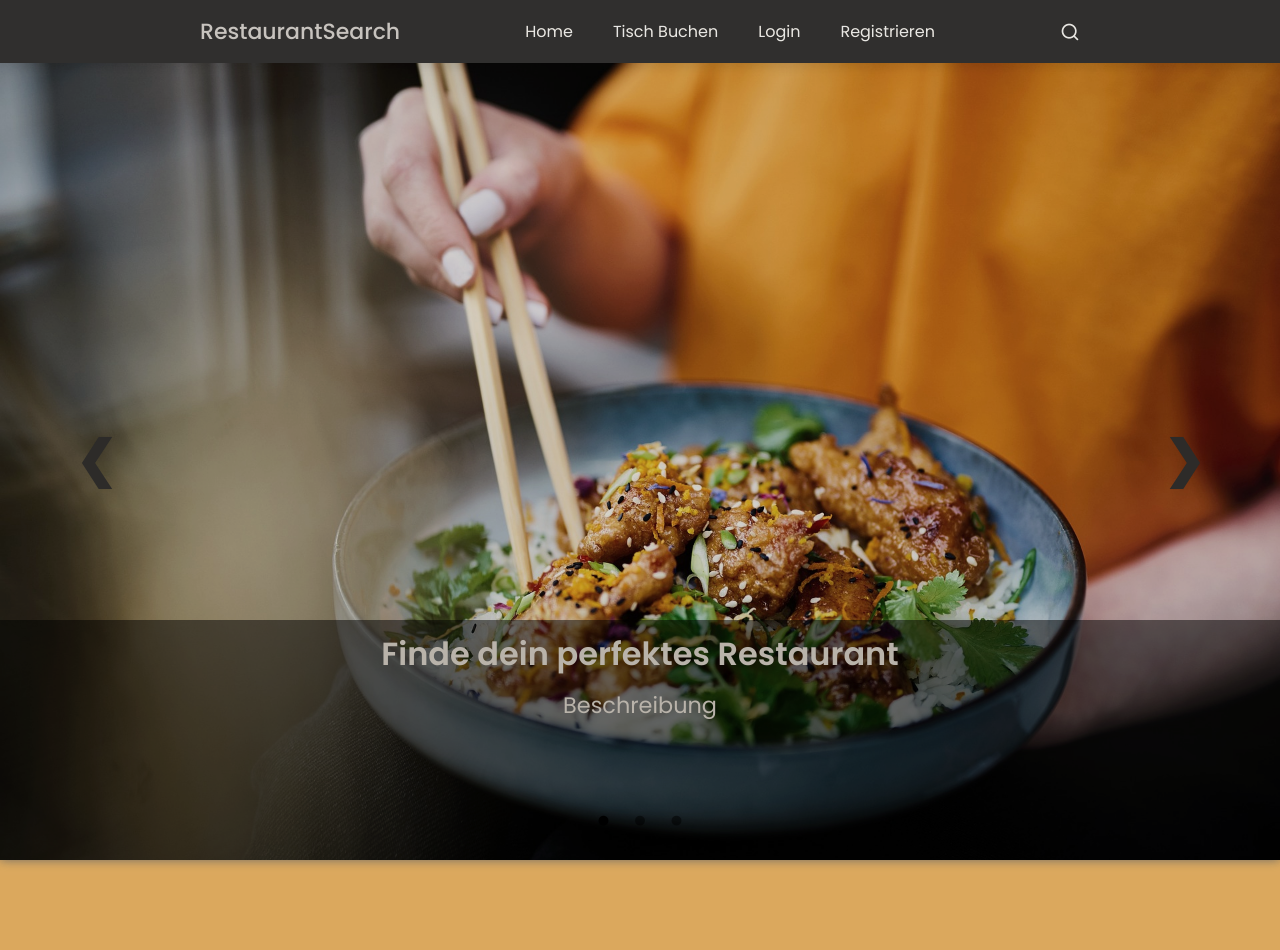
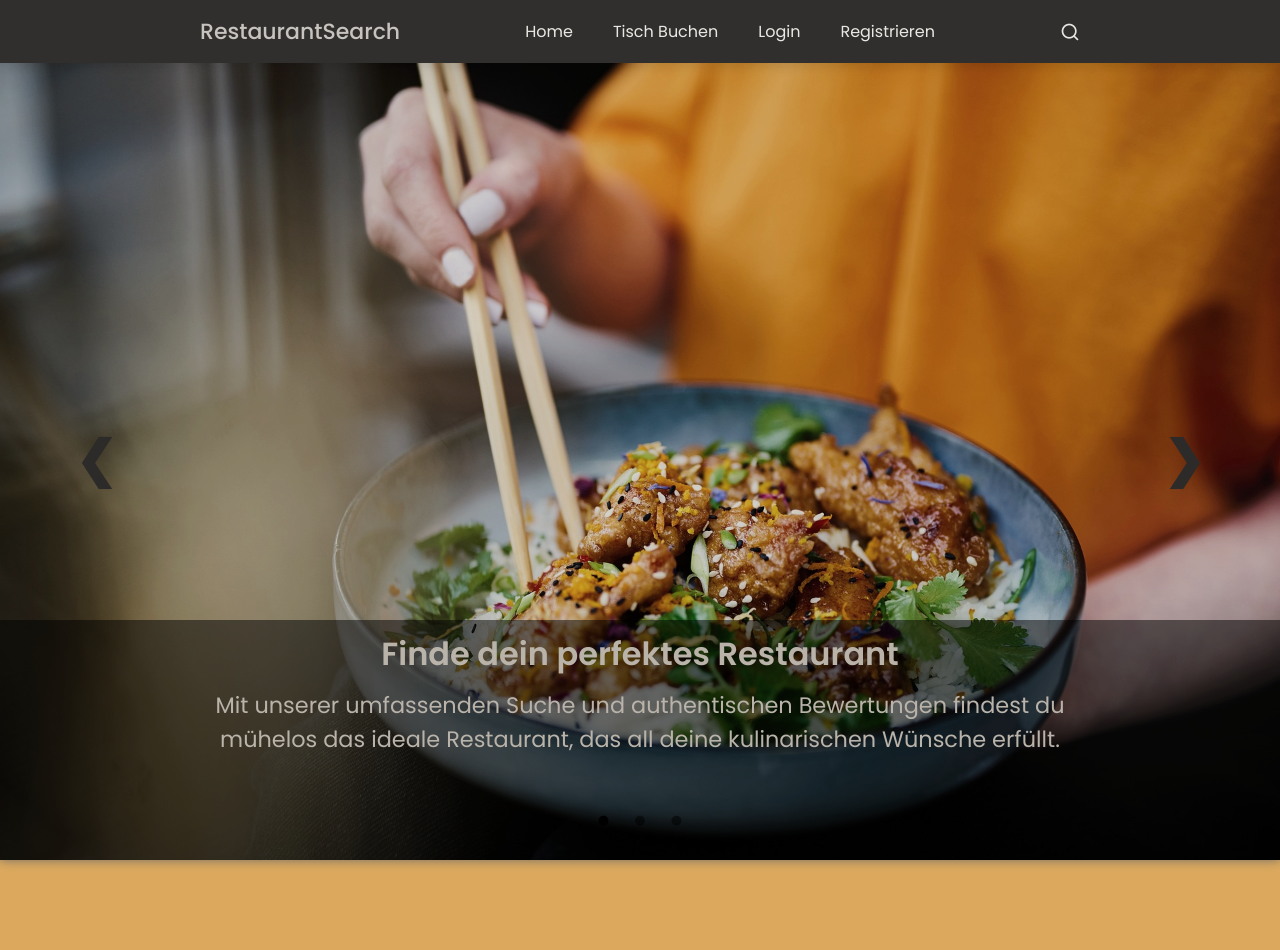
Before and after one commit to marten229/HomepageDashboardSystem, a Django app: template templates/home.html in a window 1280 px wide; the page is wider, and only the part inside the window is pictured. Shown: the top 950 px of that part. Run offline with Django 3.2, Linux system fonts and the light colour scheme; the template is opened without the code that fills it: most values are stand-ins (such as "Sample title", 1, 10 or a date in 2020); grey boxes marked "Sample" are stand-in pictures.

Commit message:
Update slide descriptions in home.html

```diff
--- a/templates/home.html
+++ b/templates/home.html
@@ -52,21 +52,21 @@
             <img src="{% static 'image/bild1.jpg' %}" class="slide-bild">
             <div class="slide-textbereich">
                 <h3 class="slide-ueberschrift">Finde dein perfektes Restaurant</h3>
-                <p class="slide-beschreibung">Beschreibung</p>
+                <p class="slide-beschreibung">Mit unserer umfassenden Suche und authentischen Bewertungen findest du mühelos das ideale Restaurant, das all deine kulinarischen Wünsche erfüllt.</p>
             </div>
         </div>
         <div class="slide">
             <img src="{% static 'image/bild2.jpg' %}" class="slide-bild">
             <div class="slide-textbereich">
                 <h3 class="slide-ueberschrift">Essen nach deinen Wünschen</h3>
-                <p class="slide-beschreibung">Beschreibung</p>
+                <p class="slide-beschreibung">Du kannst in unserer Suche nach deinen Wünschen suchen</p>
             </div>
         </div>
         <div class="slide">
             <img src="{% static 'image/bild3.jpg' %}" class="slide-bild">
             <div class="slide-textbereich">
                 <h3 class="slide-ueberschrift">Dein perfektes Restaurant</h3>
-                <p class="slide-beschreibung">Beschreibung</p>
+                <p class="slide-beschreibung">Jeder findet sein Restaurant für ein wundervolles Essen!</p>
             </div>
         </div>
         <a class="pfeil pfeil-links" onclick="umschalten(-1)"><span>&#10094;</span></a>
```
